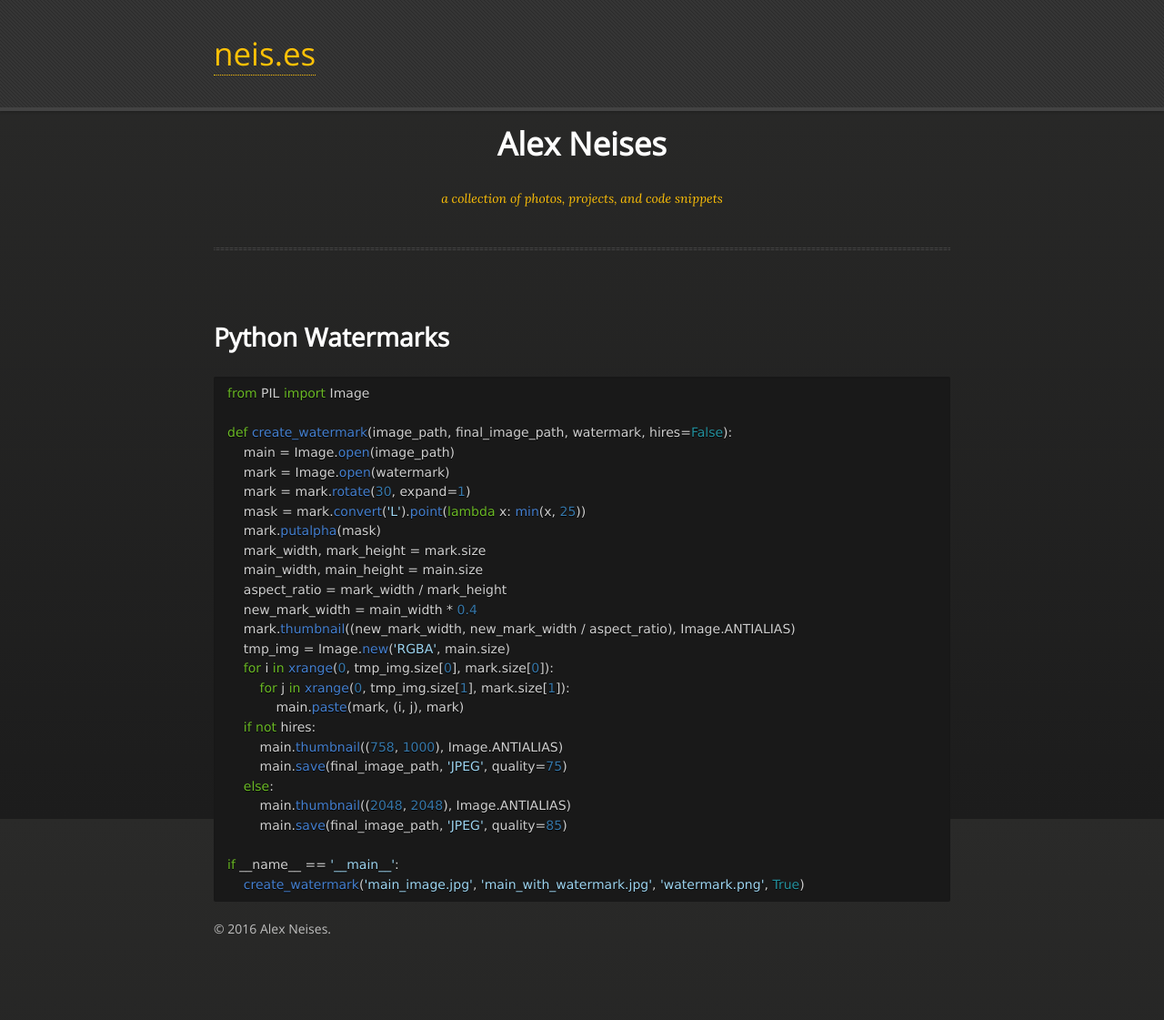
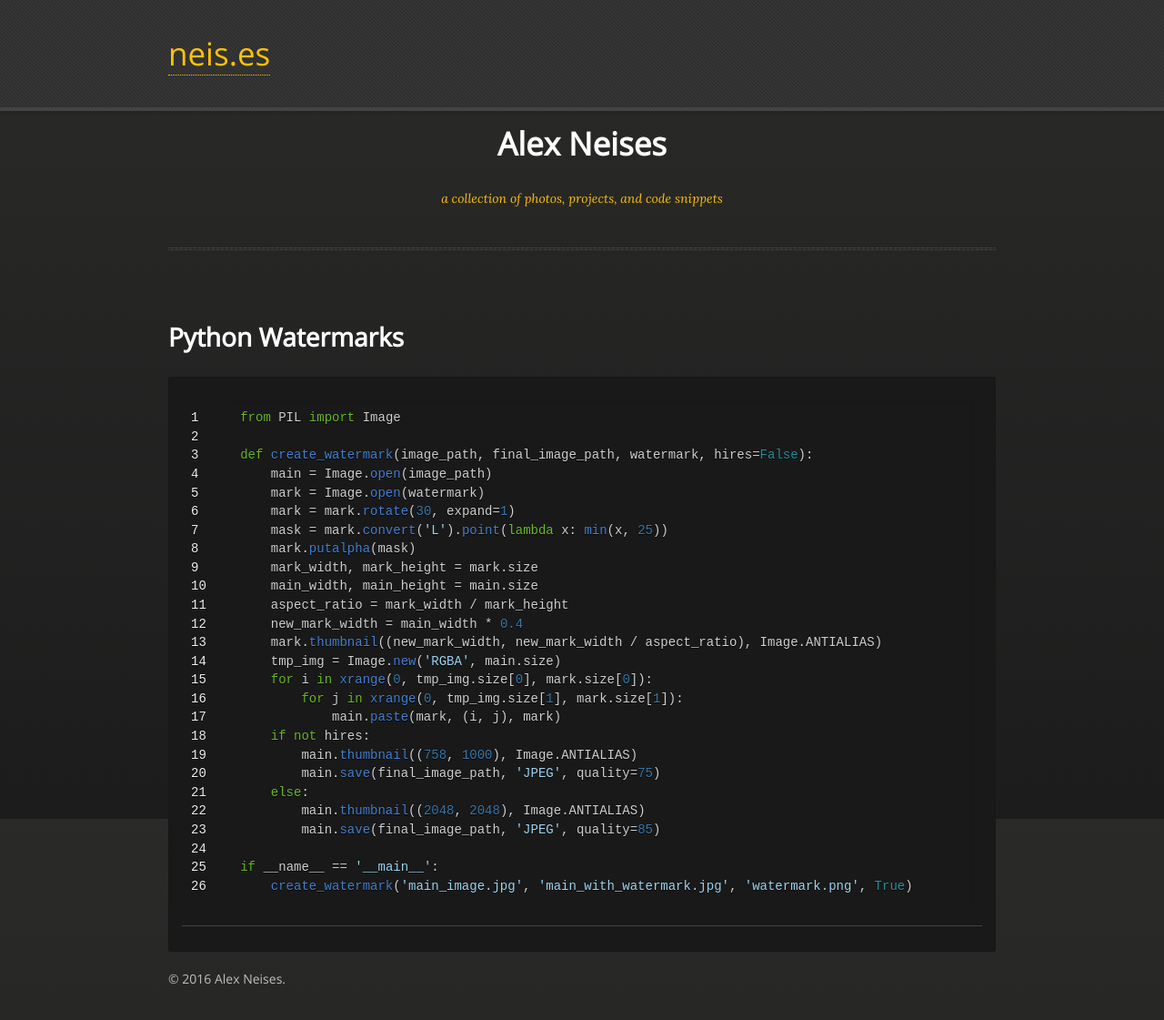
Before and after one commit to AlexNeises/alexneises.github.io, a Jekyll site: the page built from index.md, in a window 1280 px wide and 1177 px high. Shown: the top 1121 px of the window at 91% size. Built offline with Jekyll 4.4.1, drawn with Linux system fonts in a browser that asks for light colours; nearby versions of some CDN libraries.

Commit message:
Replaced markdown posts with html posts.

```diff
--- a/_config.yml
+++ b/_config.yml
@@ -25,6 +25,7 @@
 sass:
   style: compressed
 markdown: kramdown
+excerpt_separator: separator-string
 gems:
   - jekyll-feed
 exclude:
--- a/_posts/2016-10-17-watermark.md
+++ b/_posts/2016-10-17-watermark.html
@@ -1,7 +1,7 @@
 ---
 title: Python Watermarks
 ---
-~~~ python
+{% highlight python linenos %}
 from PIL import Image
 
 def create_watermark(image_path, final_image_path, watermark, hires=False):
@@ -28,4 +28,4 @@
 
 if __name__ == '__main__':
     create_watermark('main_image.jpg', 'main_with_watermark.jpg', 'watermark.png', True)
-~~~
+{% endhighlight %}
--- a/_sass/_theme.scss
+++ b/_sass/_theme.scss
@@ -233,7 +233,7 @@
 }
 
 .wrapper {
-	max-width: 850px;
+	max-width: 950px;
 	margin: 0 auto;
 	position: relative;
 	padding: 0 20px;
@@ -320,7 +320,7 @@
 
 .wrapper {
 	width: 100%;
-	max-width: 850px;
+	max-width: 950px;
 	margin: 0 auto;
 }
 
--- a/_sass/_variables.scss
+++ b/_sass/_variables.scss
@@ -1,5 +1,12 @@
 .highlight {
 	color: #D0D0D0;
+
+	.lineno {
+		border-radius: 0px;
+		box-shadow: none;
+		padding-right: 0;
+		padding-left: 0;
+	}
 
 	.hll {
 		background-color: #404040;
```
Also changed, not shown: 4 other files.
